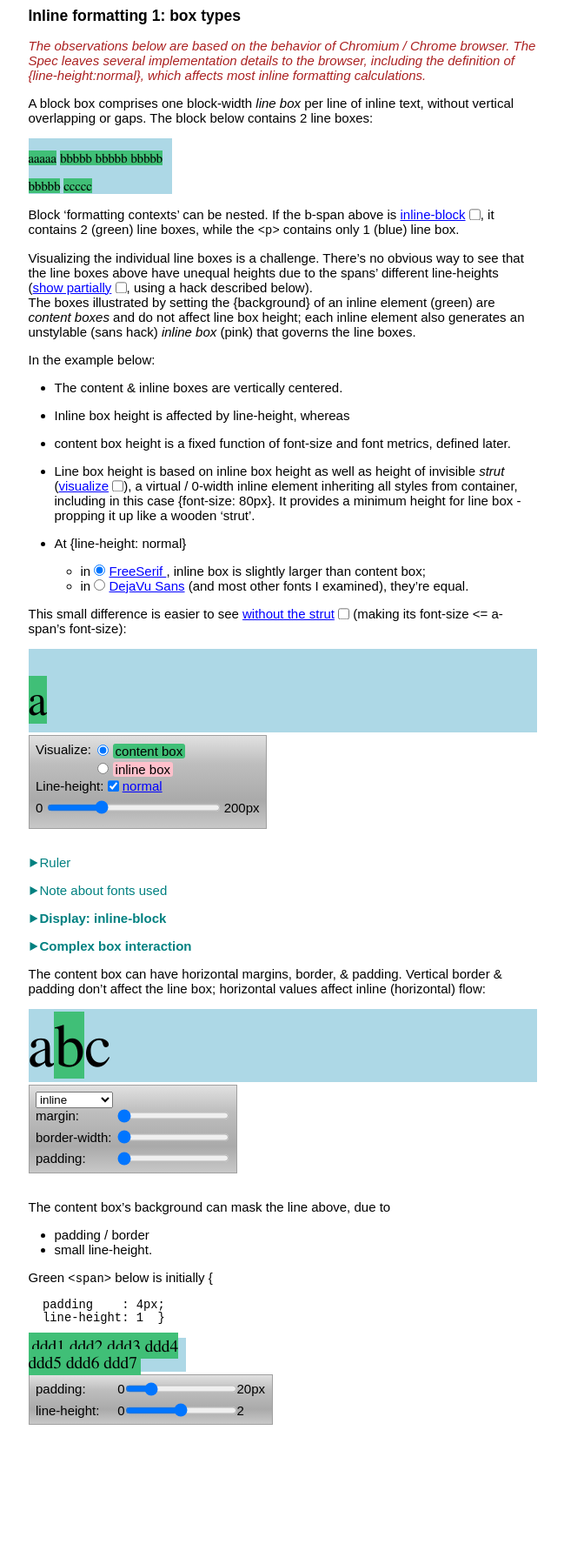
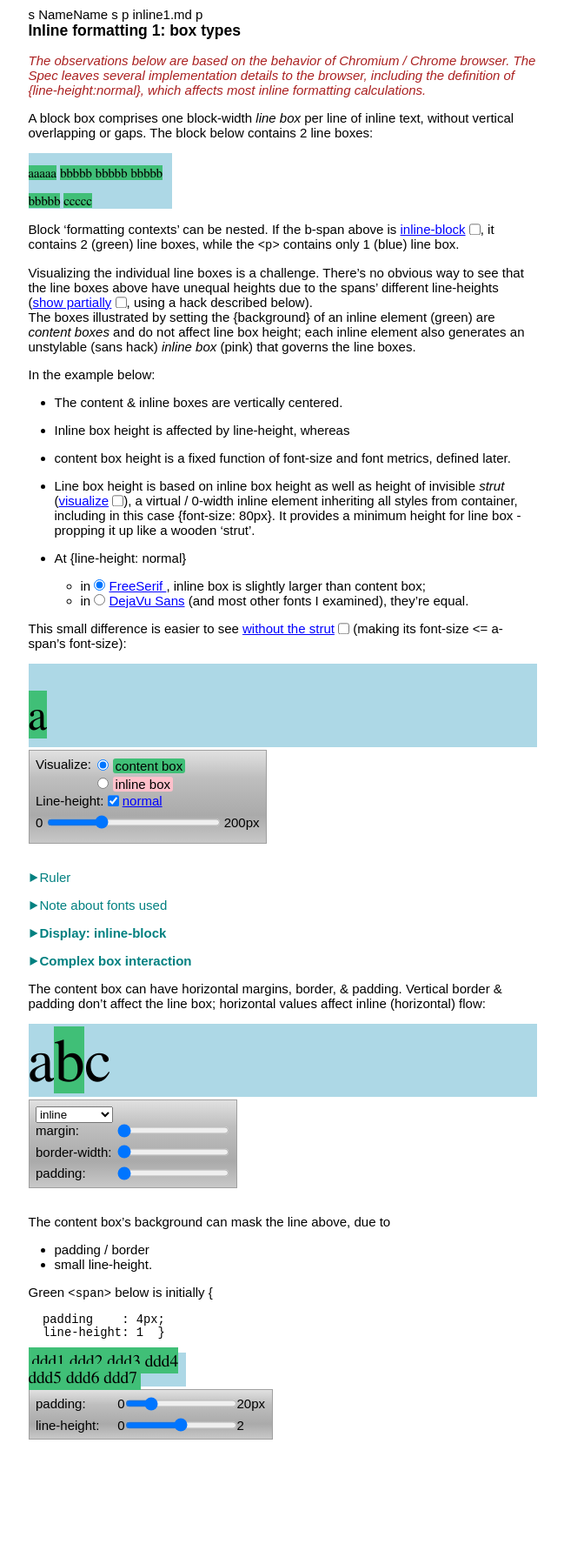
Before and after one commit to akrueg/portfolio, a Jekyll site: the page built from inline1.md, in a window 1280 px wide. Shown: the whole page at 87% size, without its empty margins (315-964 px from the left). Built offline with Jekyll 4.4.1, drawn with Linux system fonts in a browser that asks for light colours; Markdown is read by kramdown in place of the engine named in the settings.

Commit message:
Update main.html

```diff
--- a/_layouts/main.html
+++ b/_layouts/main.html
@@ -11,6 +11,10 @@
 
 <body>
 
+s {{ site.name }} s
+
+p {{ page.name }} p
+
 {{ content }}
 
   <script type='text/javascript' src='/portfolio/mainJs1--misc.js'></script>
```
